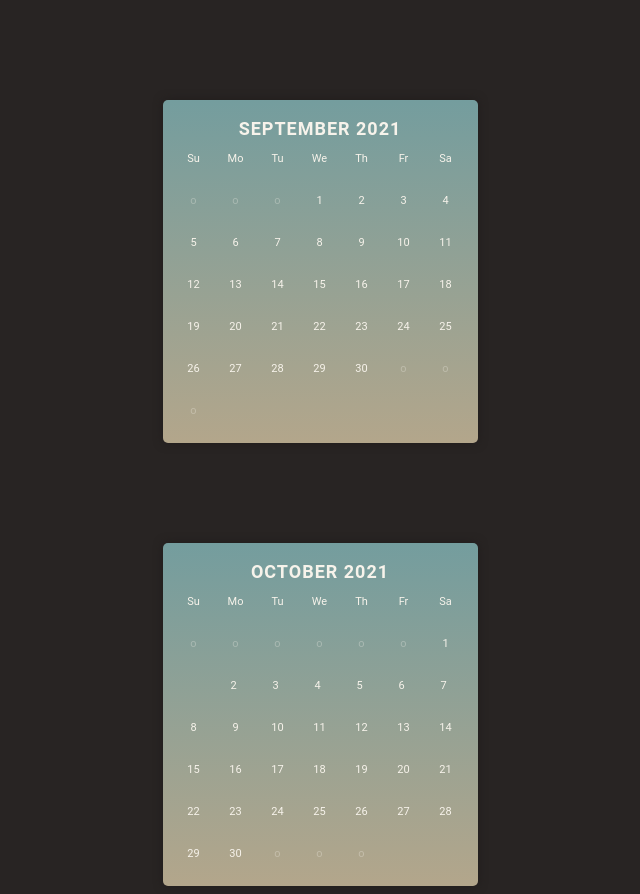
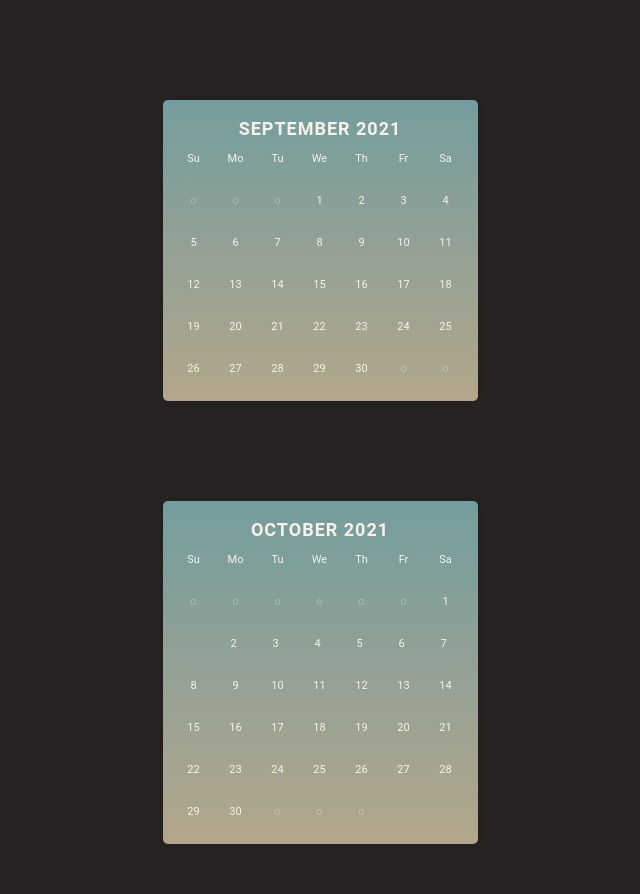
Before and after one commit to jeevasamivel7/Proverb, a plain HTML site: page index.html in a window 1280 px wide. Shown: the whole page, without its empty margins (320-960 px from the left). After the commit the page ends 852 px from the top, so only its background shows below. Drawn offline with Linux system fonts and the light colour scheme.

Commit message:
Update index.html

```diff
--- a/index.html
+++ b/index.html
@@ -54,7 +54,7 @@
 <span>30</span>
 <span class="jzdb"><!--BLANK--></span>
 <span class="jzdb"><!--BLANK--></span>
-<span class="jzdb"><!--BLANK--></span>
+
 
 </div>
 
@@ -82,9 +82,9 @@
   <span class="jzdb"><!--BLANK--></span>
   <span class="jzdb"><!--BLANK--></span>
   <span class="jzdb"><!--BLANK--></span>
-  <ul> <a href="new.html"><span>1</span></a></ul>
-  <ul> <a href="pro 2.html"><span>2</span></a></ul>
-  <ul> <a href="pro 3.html"><span>3</span></a></ul>
+  <ul><a href="new.html"><span>1</span></a></ul>
+  <ul><a href="pro 2.html"><span>2</span></a></ul>
+  <ul><a href="pro 3.html"><span>3</span></a></ul>
   <span>4</span>
   <span>5</span>
   <span>6</span>
```
